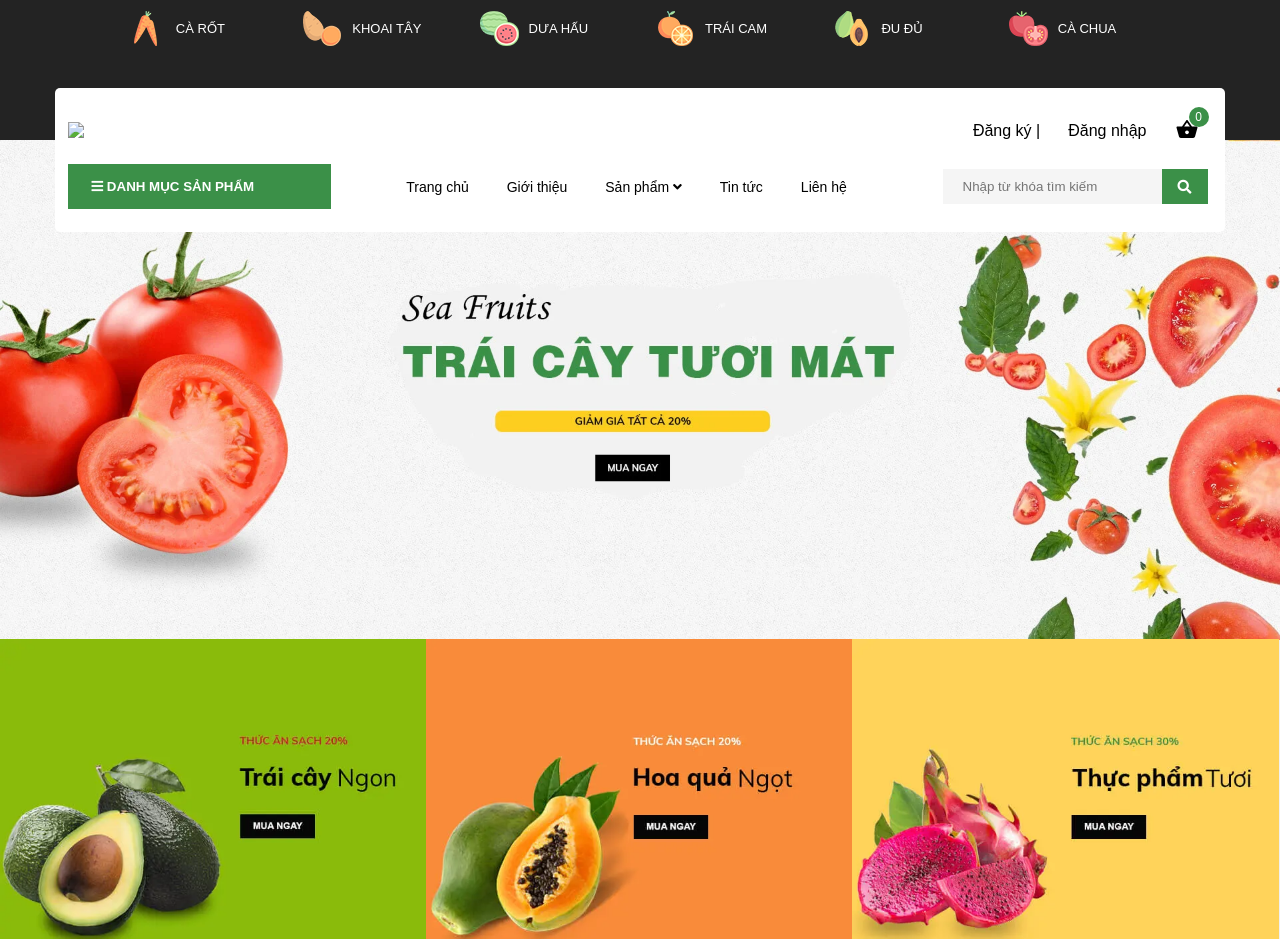
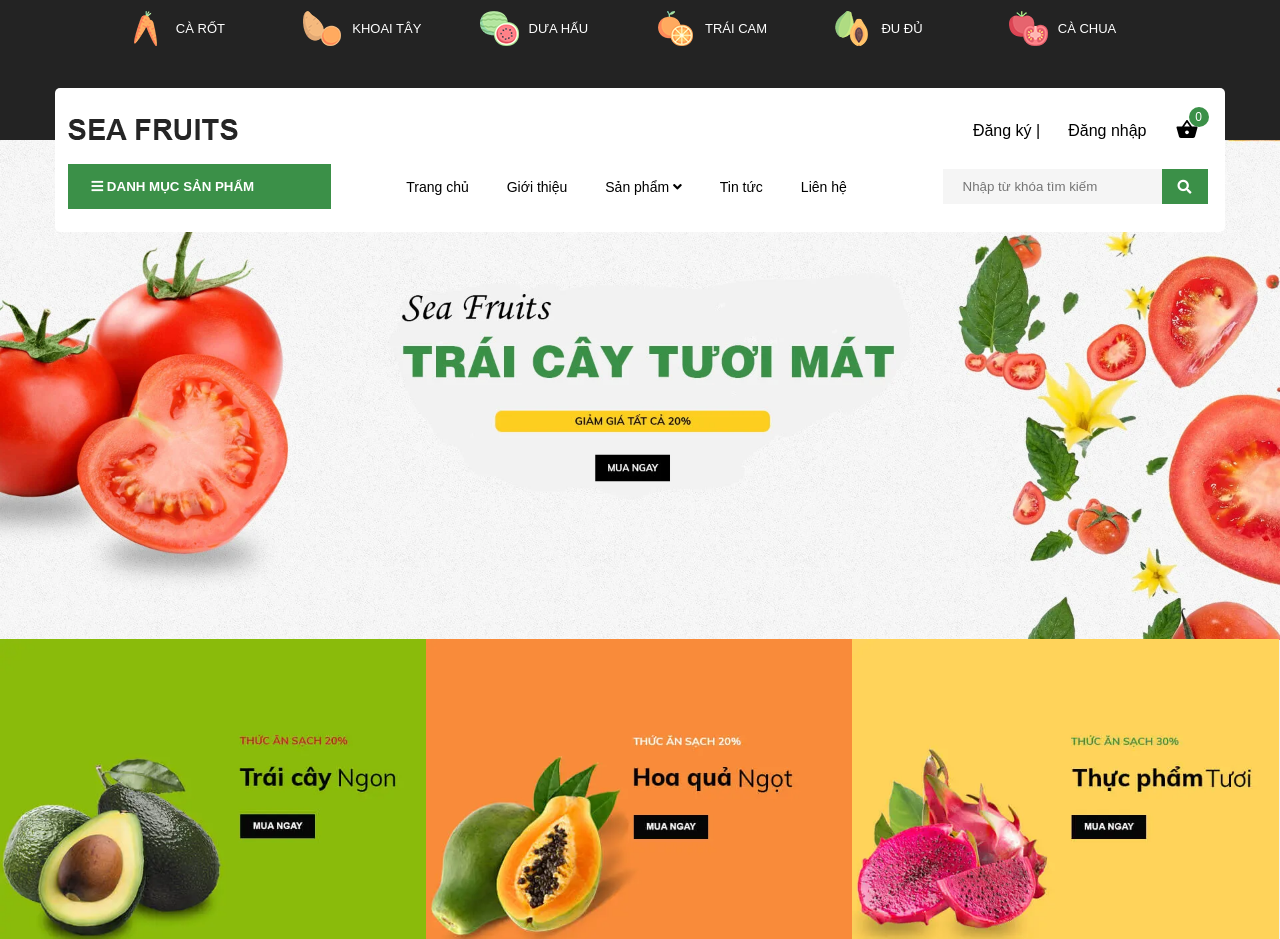
Before and after one commit to ThanhIT2002/interview, a plain HTML site: page index.html in a window 1280 px wide. Drawn offline with Linux system fonts and the light colour scheme; the site is published under a folder, as on GitHub Pages, so addresses that start at the root find nothing.

Commit message:
Update index.html

```diff
--- a/index.html
+++ b/index.html
@@ -37,7 +37,7 @@
         <div class="narbar_top">
             <div class="left-content">
                 <div class="logo">
-                    <img src="/images/logo.webp" alt="Logo">
+                    <img src="images/logo.webp" alt="Logo">
                 </div>
             </div>
             <div class="right-content">
```
